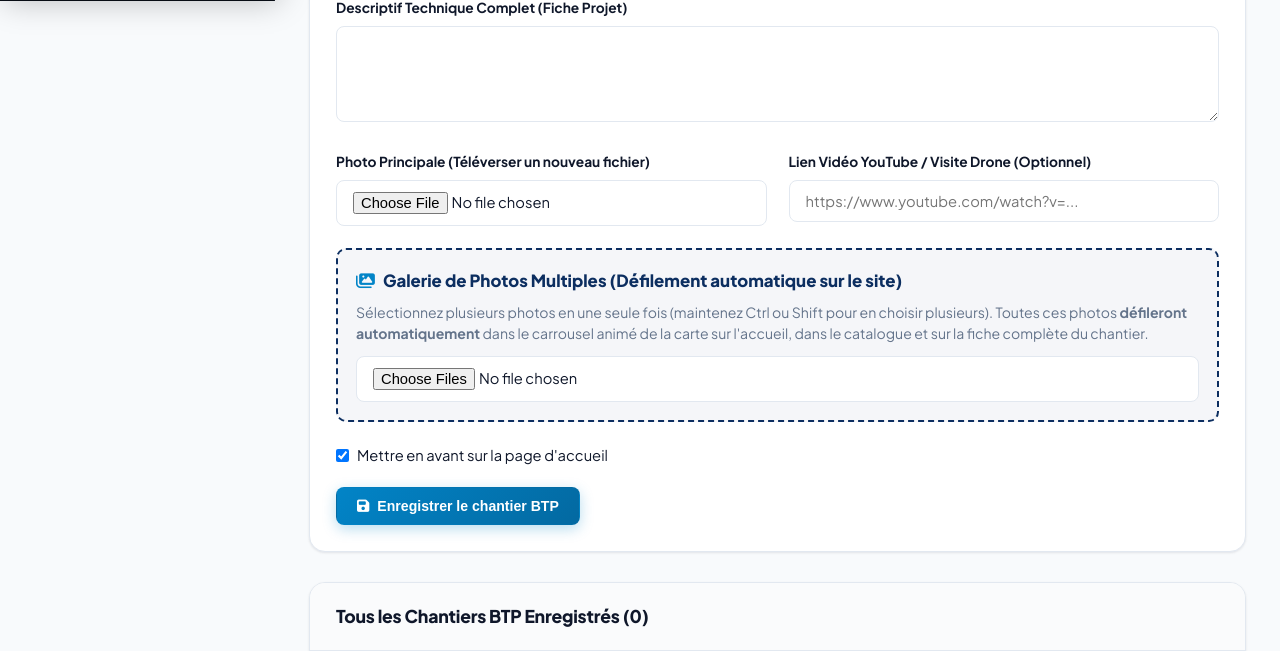
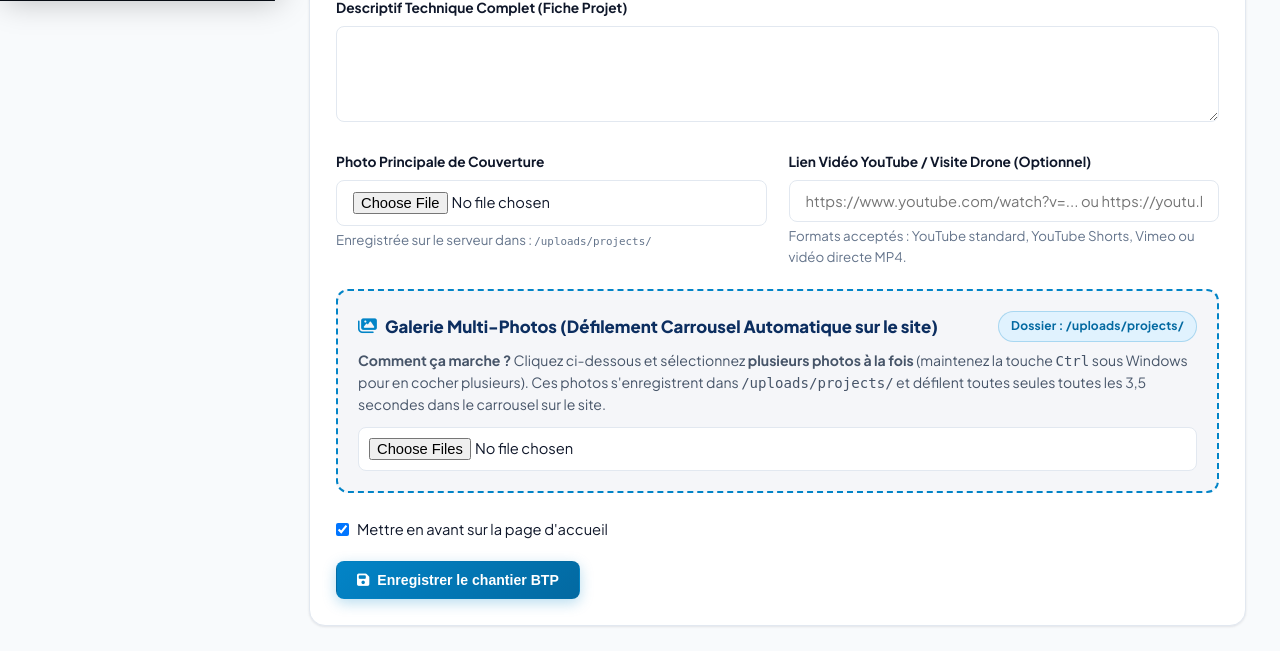
Before and after one commit to benlegladiator/rmcbtp, a PHP site: page /rmcbtpsarl/admin/projects.php in a window 1280 px wide. Shown: the part 799-1450 px from the top of the page. Run offline with PHP 8.4, Linux system fonts and the light colour scheme; the visitor is signed in with stand-in values (Sample User, id 1); data that the repository does not hold is empty; some libraries are stand-ins or nearby versions.

Commit message:
Fix settings saving bug on MySQL, make WhatsApp numbers fully dynamic, improve project video and multi-photo UX

```diff
--- a/admin/projects.php
+++ b/admin/projects.php
@@ -212,31 +212,44 @@ $projects = $pdo->query("SELECT * FROM projects ORDER BY id DESC")->fetchAll();
 
       <div class="form-grid">
         <div class="form-group">
-          <label>Photo Principale (Téléverser un nouveau fichier)</label>
+          <label>Photo Principale de Couverture</label>
           <input type="file" name="main_image_file" class="form-control" accept="image/*">
+          <small class="text-muted d-block mt-1">Enregistrée sur le serveur dans : <code>/uploads/projects/</code></small>
           <?php if (!empty($editProj['main_image'])): ?>
-            <div style="margin-top: 8px;">
-              <small style="color: var(--admin-muted);">Photo actuelle :</small><br>
-              <img src="../<?php echo htmlspecialchars($editProj['main_image']); ?>" style="height: 60px; border-radius: 4px; border: 1px solid var(--admin-border); margin-top: 4px;">
+            <div style="margin-top: 8px; display: flex; align-items: center; gap: 10px;">
+              <img src="../<?php echo htmlspecialchars(resolveImage($editProj['main_image'])); ?>" style="height: 60px; width: 90px; object-fit: cover; border-radius: 6px; border: 1px solid var(--admin-border);">
+              <small style="color: var(--admin-muted); font-size: 0.8rem;">
+                Chemin serveur :<br><code><?php echo htmlspecialchars($editProj['main_image']); ?></code>
+              </small>
             </div>
           <?php endif; ?>
         </div>
 
         <div class="form-group">
           <label>Lien Vidéo YouTube / Visite Drone (Optionnel)</label>
-          <input type="text" name="video_url" class="form-control" value="<?php echo htmlspecialchars($editProj['video_url'] ?? ''); ?>" placeholder="https://www.youtube.com/watch?v=...">
+          <input type="text" name="video_url" class="form-control" value="<?php echo htmlspecialchars($editProj['video_url'] ?? ''); ?>" placeholder="https://www.youtube.com/watch?v=... ou https://youtu.be/... ou MP4">
+          <small class="text-muted d-block mt-1">Formats acceptés : YouTube standard, YouTube Shorts, Vimeo ou vidéo directe MP4.</small>
+          <?php if (!empty($editProj['video_url'])): ?>
+            <div style="margin-top: 8px;">
+              <span class="badge badge-info"><i class="fas fa-play-circle mr-1"></i> Vidéo active</span>
+              <a href="<?php echo htmlspecialchars($editProj['video_url']); ?>" target="_blank" style="margin-left: 8px; font-size: 0.85rem;"><i class="fas fa-external-link-alt"></i> Tester le lien vidéo</a>
+            </div>
+          <?php endif; ?>
         </div>
       </div>
 
       <!-- Galerie Photos Multiples (Carrousel Défilant Automatique) -->
-      <div class="form-group" style="background: rgba(12, 46, 96, 0.04); border: 2px dashed #0c2e60; padding: 18px; border-radius: 10px; margin-bottom: 22px;">
-        <label style="font-weight: 800; color: #0c2e60; font-size: 1.05rem; display: flex; align-items: center; gap: 8px;">
-          <i class="fas fa-images text-primary"></i> Galerie de Photos Multiples (Défilement automatique sur le site)
-        </label>
-        <p style="font-size: 0.88rem; color: #64748b; margin-bottom: 12px; line-height: 1.5;">
-          Sélectionnez plusieurs photos en une seule fois (maintenez Ctrl ou Shift pour en choisir plusieurs). Toutes ces photos <strong>défileront automatiquement</strong> dans le carrousel animé de la carte sur l'accueil, dans le catalogue et sur la fiche complète du chantier.
+      <div class="form-group" style="background: rgba(12, 46, 96, 0.04); border: 2px dashed #0284c7; padding: 20px; border-radius: 12px; margin-bottom: 25px;">
+        <div style="display: flex; justify-content: space-between; align-items: center; margin-bottom: 8px;">
+          <label style="font-weight: 800; color: #0c2e60; font-size: 1.05rem; display: flex; align-items: center; gap: 8px; margin: 0;">
+            <i class="fas fa-images text-primary"></i> Galerie Multi-Photos (Défilement Carrousel Automatique sur le site)
+          </label>
+          <span class="badge badge-primary" style="font-size: 0.75rem;">Dossier : /uploads/projects/</span>
+        </div>
+        <p style="font-size: 0.88rem; color: #475569; margin-bottom: 12px; line-height: 1.5;">
+          <strong>Comment ça marche ?</strong> Cliquez ci-dessous et sélectionnez <strong>plusieurs photos à la fois</strong> (maintenez la touche <kbd>Ctrl</kbd> sous Windows pour en cocher plusieurs). Ces photos s'enregistrent dans <code>/uploads/projects/</code> et défilent toutes seules toutes les 3,5 secondes dans le carrousel sur le site.
         </p>
-        <input type="file" name="gallery_files[]" class="form-control" multiple accept="image/*">
+        <input type="file" name="gallery_files[]" class="form-control" multiple accept="image/*" style="padding: 10px; height: auto;">
 
         <?php if (!empty($galleryImages)): ?>
           <div style="margin-top: 15px; border-top: 1px solid #cbd5e1; padding-top: 14px;">
--- a/includes/header.php
+++ b/includes/header.php
@@ -23,6 +23,7 @@ $currentFile = basename($_SERVER['PHP_SELF']);
 	<meta name="viewport" content="width=device-width, initial-scale=1, shrink-to-fit=no">
 	<title><?= htmlspecialchars($pageTitle ?? ($companyName . ' | Bâtiment, Travaux Publics & Génie Civil au Cameroun & International')) ?></title>
 	<meta name="description" content="<?= htmlspecialchars($pageDescription ?? 'RMC BTP SARL - Entreprise de référence en BTP, Génie Civil, Clés en main et Rénovation au Cameroun et à l\'international. Devis express et suivi rigoureux.') ?>">
+	<script>window.SITE_WHATSAPP = "<?= preg_replace('/[^0-9]/', '', $whatsappNumber) ?>";</script>
 
 	<!-- Favicon Officiel RMC BTP SARL (Multi-résolutions Navigateur & Mobile) -->
 	<link rel="icon" type="image/x-icon" href="<?= htmlspecialchars($siteFavicon['url']) ?>?v=<?= time() ?>">
--- a/js/fee-chantier-tracker.js
+++ b/js/fee-chantier-tracker.js
@@ -272,7 +272,8 @@
 • Avancement actuel : ${data.progress}%
 Pouvez-vous me transmettre ce rapport PDF officiel avec le visa de la Direction Générale ? Merci !`;
 
-        window.open(`https://wa.me/237697398455?text=${encodeURIComponent(msg)}`, '_blank');
+        const waNum = window.SITE_WHATSAPP || '237697398455';
+        window.open(`https://wa.me/${waNum}?text=${encodeURIComponent(msg)}`, '_blank');
       });
     }
   }
--- a/js/fee-configurateur-pro.js
+++ b/js/fee-configurateur-pro.js
@@ -130,7 +130,8 @@
 • Terrain : ${result.terrainName}
 • Estimation : ${result.totalMin.toLocaleString('fr-FR')} à ${result.totalMax.toLocaleString('fr-FR')} FCFA (~${result.totalMinEUR.toLocaleString('fr-FR')} €)
 Je souhaite affiner ce devis avec un ingénieur ou conducteur de travaux RMC BTP.`;
-      btnWhatsapp.href = `https://wa.me/237697398455?text=${encodeURIComponent(msg)}`;
+      const waNum = window.SITE_WHATSAPP || '237697398455';
+      btnWhatsapp.href = `https://wa.me/${waNum}?text=${encodeURIComponent(msg)}`;
     }
   }
 
@@ -370,7 +371,8 @@ Je souhaite affiner ce devis avec un ingénieur ou conducteur de travaux RMC BTP
 
 Pouvez-vous me transmettre la fiche de cotation détaillée complète en PDF par WhatsApp ? Merci d'avance !`;
 
-        window.open(`https://wa.me/237697398455?text=${encodeURIComponent(msg)}`, '_blank');
+        const waNum = window.SITE_WHATSAPP || '237697398455';
+        window.open(`https://wa.me/${waNum}?text=${encodeURIComponent(msg)}`, '_blank');
       });
     }
 
```
Also changed, not shown: admin/settings.php (+9 -8 lines), index.php (+8 -3 lines), project-details.php (+10 -12 lines), project.php (+10 -1 lines).
